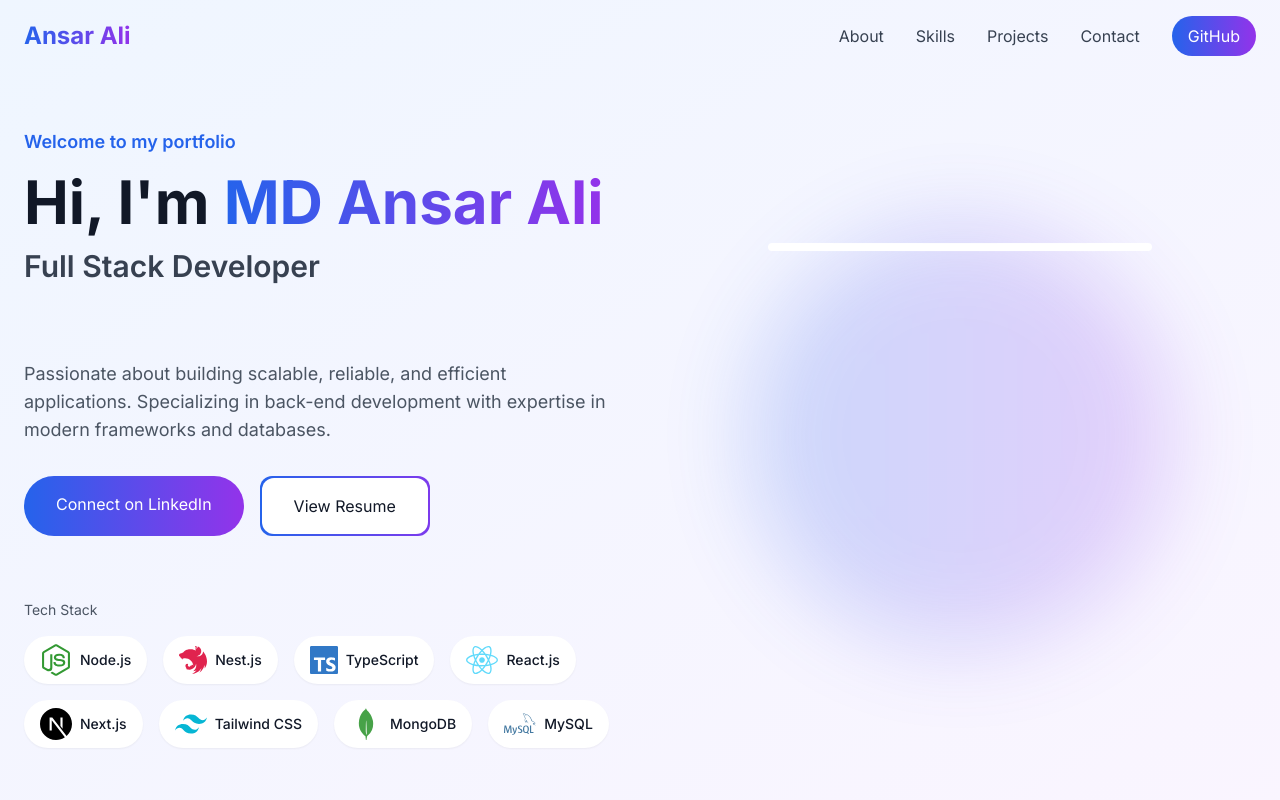
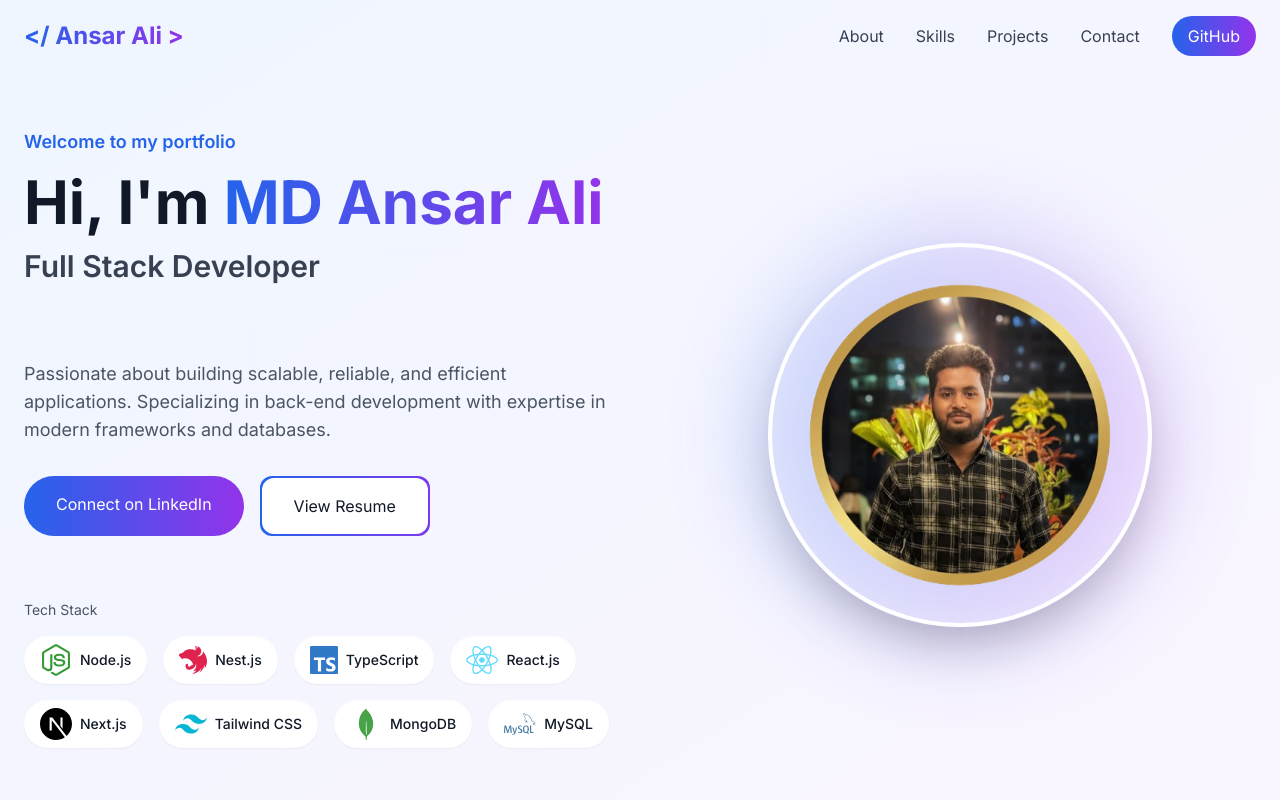
Before and after one commit to ansarali41/my-portfolio-new, a Next.js app: page / in a window 1280 px wide. Shown: the top 800 px of the page. Built offline with nearby package versions, Linux system fonts and the light colour scheme.

Commit message:
all done

```diff
--- a/src/components/Hero.jsx
+++ b/src/components/Hero.jsx
@@ -1,9 +1,7 @@
 'use client';
-import Image from 'next/image';
 import { FaNodeJs, FaReact } from 'react-icons/fa';
 import { SiMongodb, SiMysql, SiNestjs, SiNextdotjs, SiTailwindcss, SiTypescript } from 'react-icons/si';
 import { TypeAnimation } from 'react-type-animation';
-import myImage from '../../public/images/me.png';
 
 const Hero = () => {
     const techStack = [
@@ -91,7 +89,7 @@ const Hero = () => {
                         <div className="relative w-64 h-64 md:w-96 md:h-96 floating">
                             <div className="absolute inset-0 hero-gradient rounded-full blur-2xl opacity-20 scale-110" />
                             <div className="relative rounded-full overflow-hidden border-4 border-white dark:border-gray-800 shadow-2xl">
-                                <Image src={myImage} alt="MD Ansar Ali" fill className="object-cover" priority />
+                                <img src="/images/me.png" alt="Ansar Ali" />
                             </div>
                         </div>
                     </div>
--- a/src/components/Navbar.jsx
+++ b/src/components/Navbar.jsx
@@ -27,7 +27,7 @@ const Navbar = () => {
             <div className="max-w-7xl mx-auto px-6">
                 <div className="flex justify-between items-center">
                     <a href="#" className="text-2xl font-bold hero-gradient bg-clip-text text-transparent">
-                        Ansar Ali
+                        {'</ Ansar Ali >'}
                     </a>
 
                     {/* Desktop Menu */}
```
